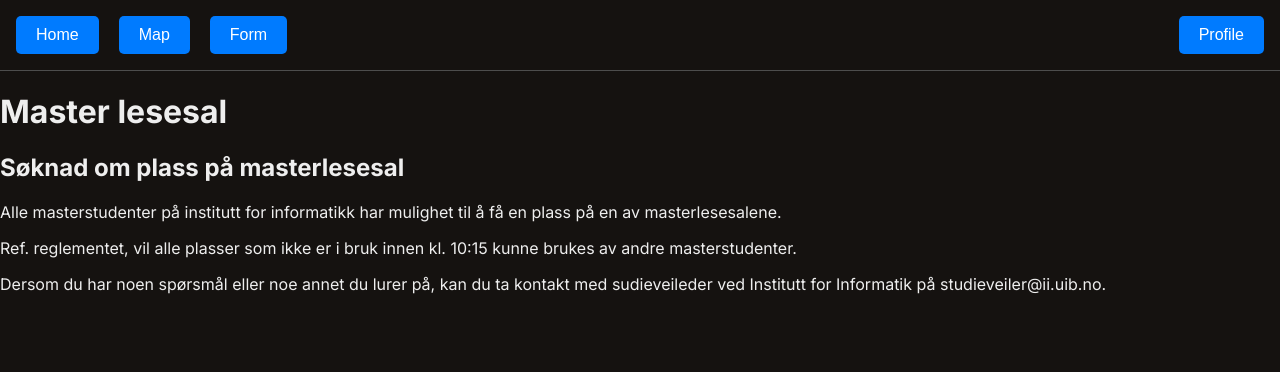
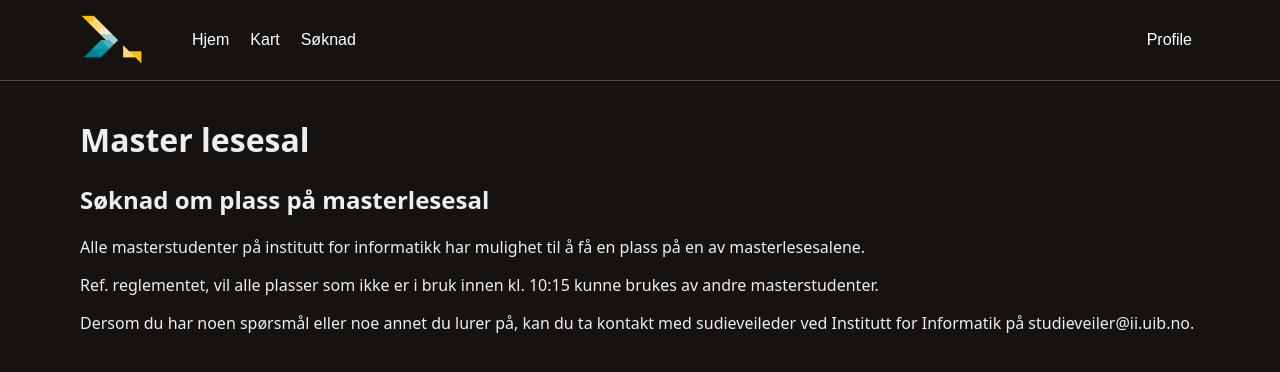
Before and after one commit to X104n/master-study-space, a Next.js app: page / in a window 1280 px wide. Shown: the top 372 px of the page. Built offline with nearby package versions, Linux system fonts and the light colour scheme.

Commit message:
Added the echo logo with a redirect to the echo website in the navbar. More styling on the buttons, the navbar and the main content. The website is decently similar to the main echo website now.

```diff
--- a/src/app/components/navbar/navbar.js
+++ b/src/app/components/navbar/navbar.js
@@ -1,28 +1,37 @@
 'use client'
 import "./temp.css"
 import { useRouter } from 'next/navigation';
+import Image from "next/image"
 
 export default function Navbar() {
     const router = useRouter();
     return (
-        <div className="navbar">
-            <ul>
-                <li>
-                    <button onClick={() => router.push('/')}>Home</button>
-                </li>
-                <li>
-                    <button onClick={() => router.push('/map')}>Map</button>
-                </li>
-                <li>
-                    <button onClick={() => router.push('/form')}>Form</button>
-                </li>
-            </ul>
+        <div className="navbar flex items-center">
+            <div className="navbar-content flex items-center">
+                <div className={"flex items-center "}>
+                    <div className={"logo-container"}>
+                        <a href="https://echo.uib.no/" target="_blank" rel="noopener noreferrer">
+                            {/*<img alt="Logo" src= className={"logo"}></img>*/}
+                            <Image
+                                src = "/echo-logo.webp"    // public is next to src
+                                alt = "Echo Hovedside"
+                                width={64}
+                                height={64}
+                                className={"logo"}
+                            />
+                        </a>
+                    </div>
+                    <ul>
+                        <li><button onClick={() => router.push('/')}>Hjem</button></li>
+                        <li><button onClick={() => router.push('/map')}>Kart</button></li>
+                        <li><button onClick={() => router.push('/form')}>Søknad</button></li>
+                    </ul>
+                </div>
 
-            <ul>
-                <li>
+                <div className={"profile"}>
                     <button>Profile</button>
-                </li>
-            </ul>
+                </div>
+            </div>
         </div>
     );
 }
--- a/src/app/components/navbar/temp.css
+++ b/src/app/components/navbar/temp.css
@@ -1,21 +1,64 @@
+.items-center {
+    align-items: center;
+}
+
+.flex {
+    display: flex;
+}
+
 .navbar {
-    display: flex;
+    background-color: #151210;
+    border-bottom: 1px solid #4d4d4d;
+    position: sticky;
+    top: 0;
+    z-index: 20;
+    align-items: center;
+  }
+
+.navbar-content{
+    padding: .5rem 1rem;
+    max-width: 70rem;
+    align-items: center;
+    margin-left: auto;
+    margin-right: auto;
     justify-content: space-between;
+
+    width: 100%;
+}
+
+.logo-container {
+    height: 4rem;
+    width: auto;
+    aspect-ratio: 1/1;
+
+}
+.logo {
+    /*position: absolute;*/
+    height: 4rem;
+    width: auto;
+    aspect-ratio: 1/1;
+    left: 0;
+    top: 0;
+    right: 0;
+    bottom: 0;
+    color: transparent;
+}
+
+.profile {
     align-items: center;
-    background-color: #151210;
-    padding: 1rem;
-    border-bottom: 1px solid #4d4d4d;
 }
+
+
 
 .navbar ul {
     list-style: none;
     display: flex;
     margin: 0;
-    padding: 0;
 }
 
+
 .navbar li {
-    margin-right: 20px; /* Spacing between navbar items */
+    margin-right: 5px; /* Spacing between navbar items */
 }
 
 .navbar li:last-child {
@@ -23,10 +66,10 @@
 }
 
 .navbar button {
-    background-color: #007bff;
+    background-color: #151210;
     color: white;
     border: none;
-    padding: 10px 20px;
+    padding: .5rem;
     text-align: center;
     text-decoration: none;
     display: inline-block;
@@ -37,5 +80,5 @@
 }
 
 .navbar button:hover {
-    background-color: #0056b3; /* Darken the button slightly on hover */
+    background-color: #181818; /* Darken the button slightly on hover */
 }
--- a/src/app/layout.js
+++ b/src/app/layout.js
@@ -15,10 +15,15 @@ export default function RootLayout({ children }) {
     <html lang="en">
       <head>
         {/* Ensure to include the <head> tags for proper document structure */}
+        <title>Master Lesesal</title>
       </head>
-      <body className={inter.className}>
+      <body className={inter.className + "items-center" }>
         <Navbar /> {/* This line includes the Navbar */}
-        {children}
+        <div className={"items-center"}>
+            <div className={"page-content "}>
+                {children}
+            </div>
+        </div>
       </body>
     </html>
   );
--- a/src/app/temp.css
+++ b/src/app/temp.css
@@ -1,8 +1,28 @@
 body{
     background-color: #151210;
     color: #eeeeee;
-    font-family: Arial, sans-serif;
+    /*font-family: Arial, sans-serif;*/
+    font-family: ui-sans-serif,system-ui,sans-serif,"Apple Color Emoji","Segoe UI Emoji","Segoe UI Symbol","Noto Color Emoji";
     margin: 0;
     padding: 0;
     box-sizing: border-box;
+    display: flex;
+    min-height: 100vh;
+    overflow-y: scroll;
+    flex-direction: column;
+
 }
+.page-content{
+    max-width: 70rem;
+    padding-top: 1rem;
+    padding-bottom: 1rem;
+    margin: auto;
+}
+
+.items-center {
+    align-items: center;
+}
+
+.flex {
+    display: flex;
+}
```
Lines whose indentation alone changed are shown as unchanged.
